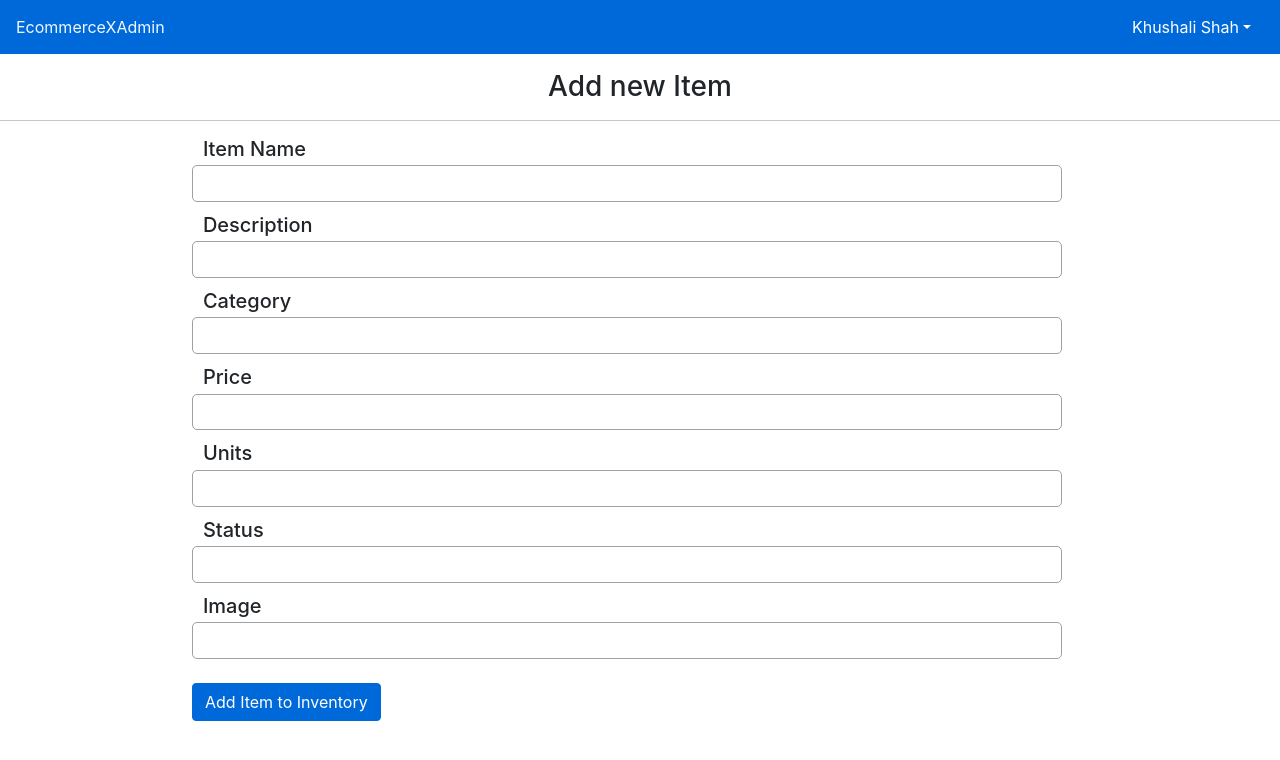
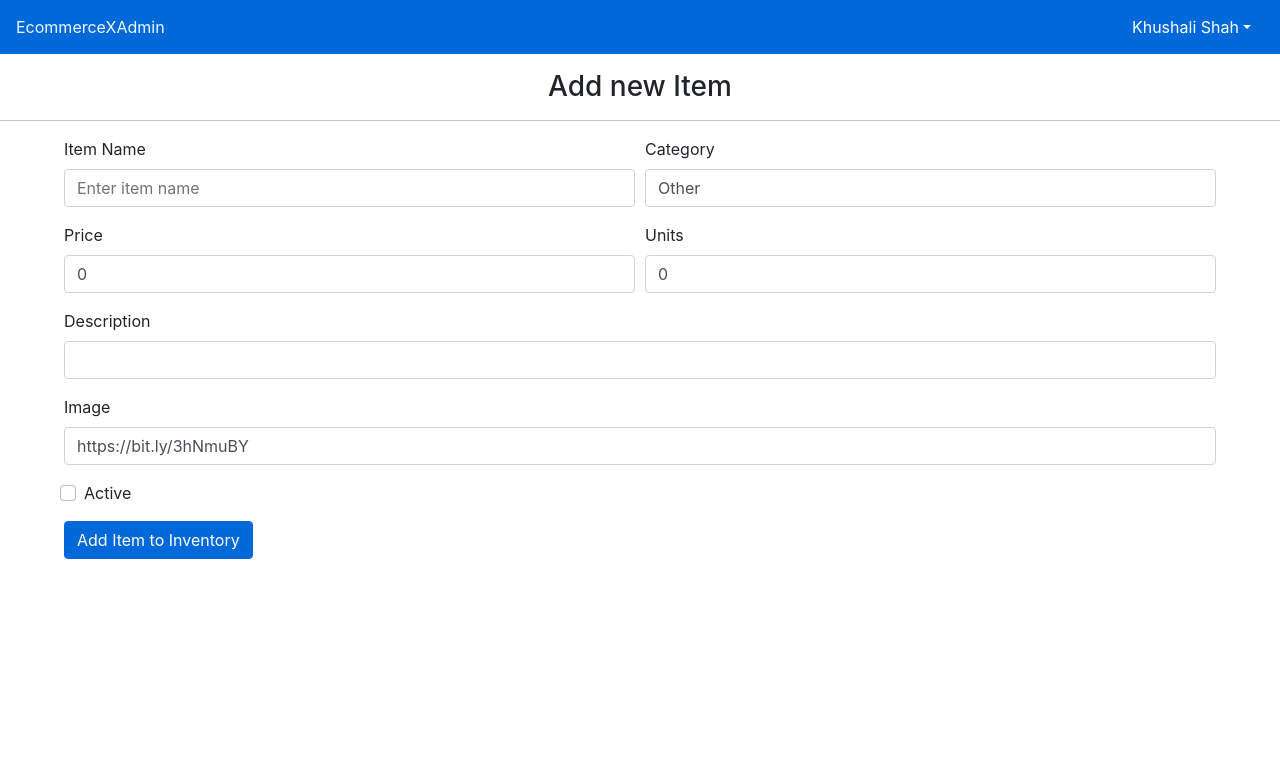
Before and after one commit to khushali77/Ecommerce-Store7, a React (Create React App) app: page /backend/add in a window 1280 px wide. Shown: the top 760 px of the page. Built offline with nearby package versions, Linux system fonts and the light colour scheme.

Commit message:
Replaced form component

```diff
--- /dev/null
+++ b/src/components/form.jsx
@@ -0,0 +1,65 @@
+import React from "react";
+import {Button,Form,Col} from "react-bootstrap";
+import {Link} from "react-router-dom";
+
+function FormComponent(){
+    return(
+        <Form className="additemform">
+            <Form.Row>
+                <Form.Group as={Col} controlId="formGridName">
+                <Form.Label>Item Name</Form.Label>
+                <Form.Control required type="text" placeholder="Enter item name"/>
+                </Form.Group>
+
+                <Form.Group as={Col} controlId="formGridState">
+                <Form.Label>Category</Form.Label>
+                <Form.Control as="select" defaultValue="Other">
+                    <option>Other</option>
+                    <option>Accesories</option>
+                    <option>Electronics</option>
+                    <option>Lifestyle</option>
+                    <option>Clothing Men</option>
+                    <option>Clothing Women</option>
+                </Form.Control>
+                </Form.Group>
+            </Form.Row>
+
+            <Form.Row>
+                <Form.Group as={Col} controlId="formGridPrice">
+                <Form.Label>Price</Form.Label>
+                <Form.Control type="number" placeholder="eg. 5" defaultValue="0" min="0"/>
+                </Form.Group>
+
+                <Form.Group as={Col} controlId="formGridUnits">
+                <Form.Label>Units</Form.Label>
+                <Form.Control type="number" placeholder="eg. 5" defaultValue="0" min="0"/>
+                </Form.Group>
+            </Form.Row>
+
+            <Form.Row>
+                <Form.Group as={Col} controlId="formGridDesc">
+                <Form.Label>Description</Form.Label>
+                <Form.Control type="text"/>
+                </Form.Group>
+            </Form.Row>
+
+            <Form.Row>
+                <Form.Group as={Col} controlId="formGridUrl">
+                <Form.Label>Image</Form.Label>
+                <Form.Control type="url" defaultValue="https://bit.ly/3hNmuBY"/>
+                </Form.Group>
+            </Form.Row>
+
+            <Form.Group id="formGridCheckbox">
+                <Form.Check type="checkbox" label="Active" />
+            </Form.Group>
+
+            <Link to='/backend'><Button variant="primary" type="submit"
+            onSubmit={(e)=>{
+                console.log(e);
+            }}>Add Item to Inventory</Button></Link>
+        </Form>
+    );
+}
+
+export default FormComponent;
--- a/src/components/pages/additem.jsx
+++ b/src/components/pages/additem.jsx
@@ -1,29 +1,12 @@
 import React from "react";
-import {Button} from "react-bootstrap";
-import {Link} from "react-router-dom";
+import FormComponent from "components/form";
 
 function AddItem(){
     return(
         <div className="additem">
             <h3>Add new Item</h3>
             <hr size="2"></hr>
-            <form class="additemform">
-                <h5>Item Name</h5>
-                <input type="text" name="name" required/><br></br>
-                <h5>Description</h5>
-                <input type="text" name="description" required/><br></br>
-                <h5>Category</h5>
-                <input type="text" name="category" /><br></br>
-                <h5>Price</h5>
-                <input type="number" name="price" /><br></br>
-                <h5>Units</h5>
-                <input type="number" name="units" /><br></br>
-                <h5>Status</h5>
-                <input type="text" name="status" /><br></br>
-                <h5>Image</h5>
-                <input type="text" name="image" required/><br></br><br></br>
-                <Link to='/backend'><Button variant="primary" className="submitbtn">Add Item to Inventory</Button>{' '}</Link>
-            </form>
+            <FormComponent/>
         </div>
     );
 }
--- a/src/components/pages/backend.jsx
+++ b/src/components/pages/backend.jsx
@@ -10,6 +10,7 @@ function Backend(){
                 <Link to='/backend/add'><Button variant="success" className="additembtn">Add Item</Button>{' '}</Link>
             </div>
             <table className="itemstable">
+                <tbody>
                 <tr>
                     <th>Id</th>
                     <th>Item Name</th>
@@ -19,6 +20,7 @@ function Backend(){
                     <th>Units</th>
                     <th>Status</th>
                 </tr>
+                </tbody>
             </table>
         </div>
     );
--- a/src/css/App.css
+++ b/src/css/App.css
@@ -92,26 +92,10 @@ table, th, td {
   margin-top: 1%;
 }
 
-form{
-  margin-left: 15%;
-}
-
 .additem h3{
   text-align: center;
 }
 
-.additemform input{
-  margin-top: -100px;
-  width: 80%;
-  border-radius: 5px;
-  border: 1px solid rgb(161, 161, 161);
-  padding: 0.5%;
+.additemform{
+  margin: 0 5%;
 }
-
-.additemform h5{
-  margin:1%;
-}
-
-.submitbtn{
-  margin-bottom: 2%;
-}
```
Also changed, not shown: public/manifest.json.
